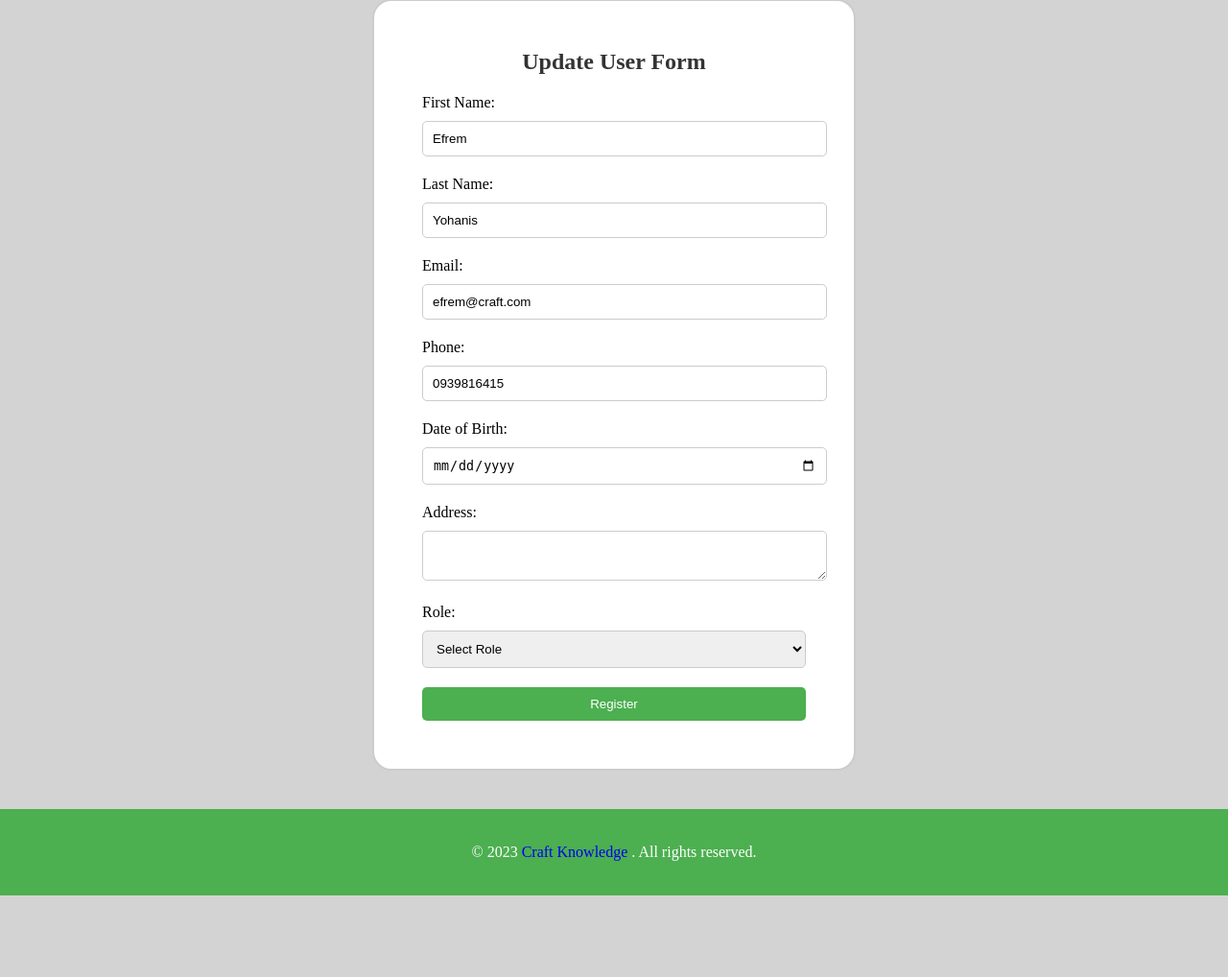
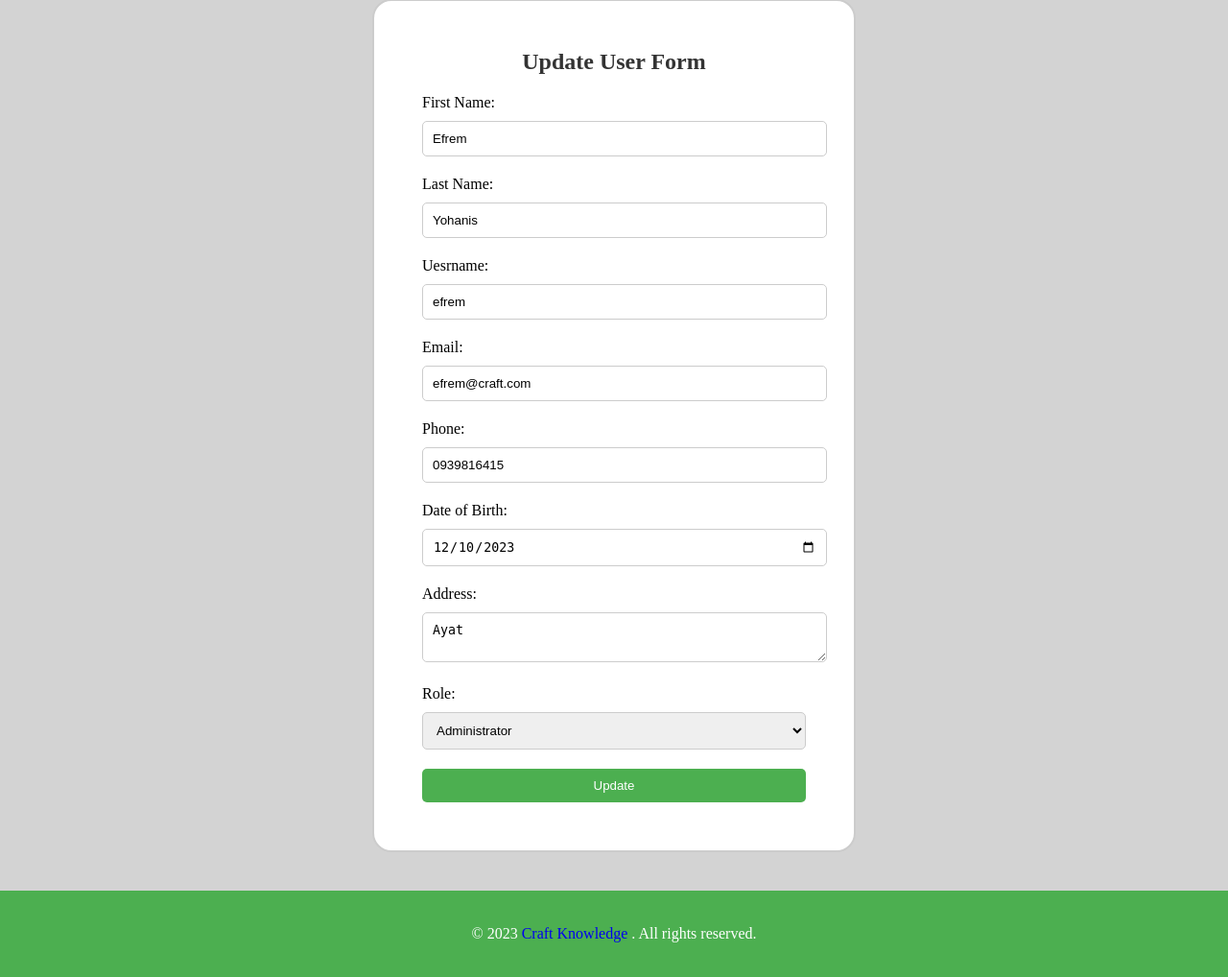
Before and after one commit to Efrem-Yohanis/Online-Regstration-System, a Django app: page /update/1/ in a window 1280 px wide. Shown: the part 99-1117 px from the top of the page at 96% size. Before the commit the page ends 1032 px from the top, so only its background shows below. Run offline with Django 5.2, Linux system fonts and the light colour scheme; a user stored in the database is signed in; data comes from the database, SQL or seed files in the repository; parts of the project's set-up code (start-up, migrations or seed data) failed here and were passed over.

Commit message:
Update update.html

```diff
--- a/templates/update.html
+++ b/templates/update.html
@@ -7,6 +7,19 @@
     <meta name="viewport" content="width=device-width, initial-scale=1.0">
     <link rel="stylesheet" href="{% static 'update.css' %}">
     <title>Update User</title>
+    <style>
+      .my-list {
+        list-style-type: none;
+        padding: 0;
+      }
+
+      .my-list li {
+        margin-bottom: 10px;
+        padding: 5px;
+        background-color: lightgray;
+        text-align: center;
+      }
+    </style>
 </head>
 
 <body>
@@ -22,19 +35,30 @@
 
     <main>
         <section class="register-form">
+
+          {% if messages %}
+          <ul class="my-list">
+            {% for message in messages %}
+            <li {% if message.tags %} class="my-list li"{% endif %}>{{message}}</li>
+            {% endfor %}
+          </ul>
+        {% endif %}
             <h2>Update User Form</h2>
 
             <form action="" method="POST">
               {% csrf_token %}
               <div >
                 <label for="username">First Name:</label>
-                <input class="form-element" type="text" id="username" name="first_name" value="{{user.first_name}}" required>
+                <input class="form-element" type="text" id="firstname" name="firstname" value="{{user.first_name}}" required>
               </div>
               <div >
                 <label for="username">Last Name:</label>
-                <input class="form-element" type="text" id="username" name="last_name" value="{{user.last_name}}" required>
+                <input class="form-element" type="text" id="lastname" name="lastname" value="{{user.last_name}}" required>
               </div>
-
+              <div >
+                <label for="username">Uesrname:</label>
+                <input class="form-element" type="text" id="username" name="username" value="{{user.username}}" required>
+              </div>
               <div >
                 <label for="email">Email:</label>
                 <input class="form-element" type="email" id="email" name="email" value="{{user.email}}" required>
@@ -44,29 +68,30 @@
                 <input class="form-element" type="tel" id="phone" name="phone" value="{{user.phone}}" required>
               </div>
 
-              <div >
+              <div>
+                <label for="date_of_birth">Date of Birth:</label>
+                <input class="form-element" type="date" id="date_of_birth" name="date_of_birth" value="{% if user.date_of_birth %}{{ user.date_of_birth|date:'Y-m-d' }}{% endif %}" required>
+              </div>
 
-                <label for="date_of_birth">Date of Birth:</label>
-                <input class="form-element" type="date" id="date_of_birth" name="date_of_birth" value="{{user.date_of_birth}}" required>
-
-              </div>
               <div >
                 <label for="address">Address:</label>
-                <textarea class="form-element" id="address" name="address" value="{{user.address}}"  required></textarea>
+
+                <textarea class="form-element" id="address" name="address" required>{{user.address}}</textarea>
             </div>
 
               <div >
                 <label for="role">Role:</label>
-                <select class="form-element" id="role" name="role" value="{{user.role}}" required>
+                <select class="form-element" id="role" name="role" required>
                   <option value="">Select Role</option>
-                  <option value="Administrator">Administrator</option>
-                  <option value="User">User</option>
+                  <option value="Administrator" {% if user.role == 'Administrator' %}selected{% endif %}>Administrator</option>
+                  <option value="User" {% if user.role == 'User' %}selected{% endif %}>User</option>
                 </select>
               </div>
               <div >
-                <input type="submit" value="Register">
+                <input type="submit" value="Update">
               </div>
             </form>
+
           </section>
     </main>
 
```
